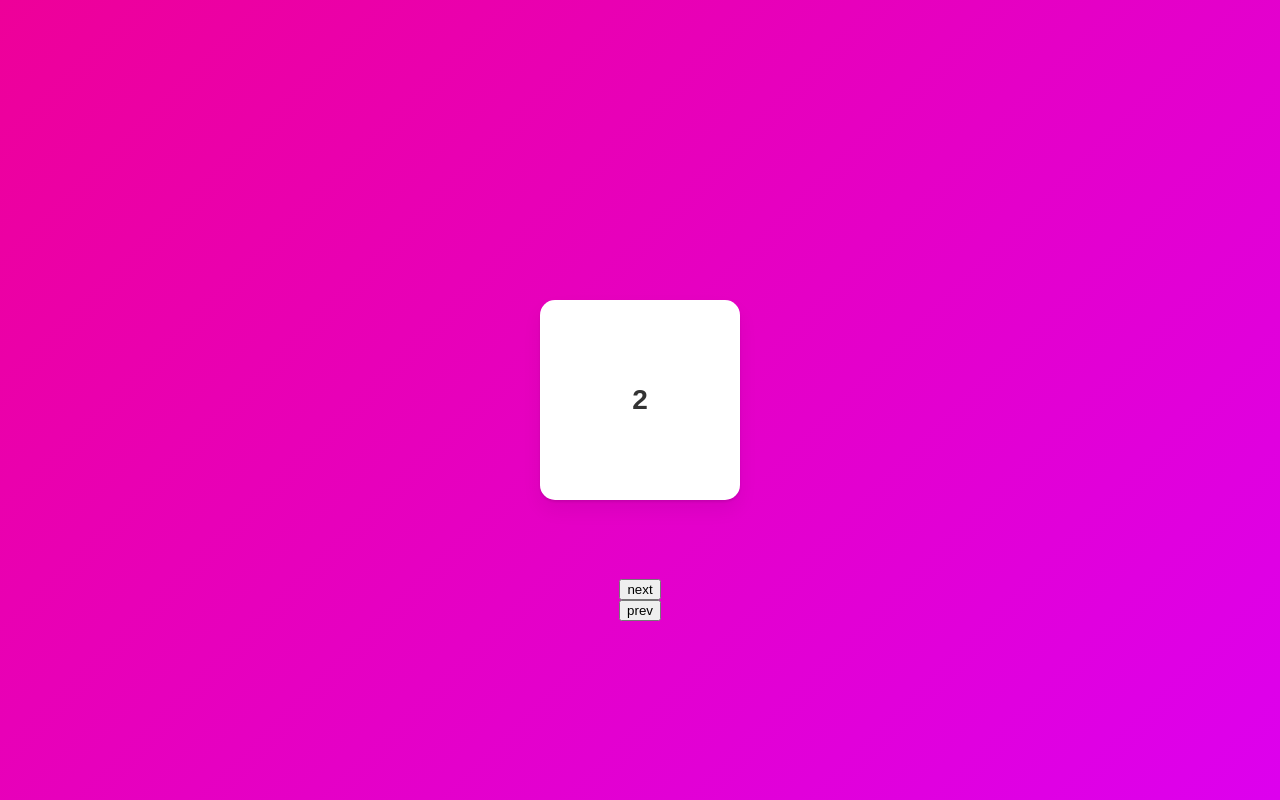
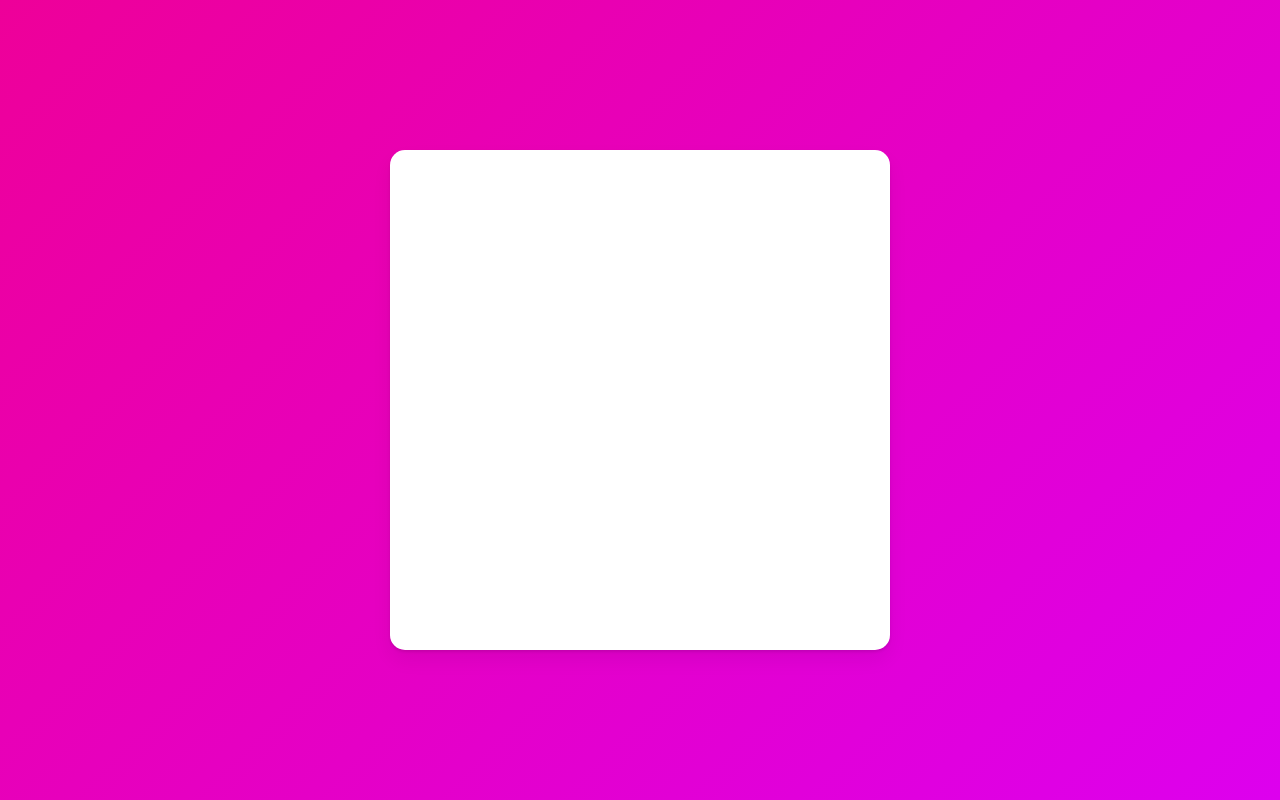
Before and after one commit to Cottonwood-moa/Framer-Motion, a React (Create React App) app: page / in a window 1280 px wide. Built offline with nearby package versions, Linux system fonts and the light colour scheme.

Commit message:
no message

```diff
--- a/src/App.tsx
+++ b/src/App.tsx
@@ -18,62 +18,37 @@ const Wrapper = styled(motion.div)`
 
 const Box = styled(motion.div)`
   position: absolute;
-  width: 200px;
-  height: 200px;
+  width: 500px;
+  height: 500px;
   border-radius: 15px;
   background-color: white;
   box-shadow: 0 2px 3px rgba(0, 0, 0, 0.1), 0 10px 20px rgba(0, 0, 0, 0.06);
   display: flex;
-  justify-content: center;
-  align-items: center;
   font-weight: bold;
   font-size: 28px;
 `;
-const boxVariants = {
-  start: (back: boolean) => ({
-    x: back ? -500 : 500,
-    opacity: 0,
-    rotate: 0,
-  }),
-  end: {
-    x: 0,
-    opacity: 1,
-    rotate: 360,
-  },
-  hide: (back: boolean) => ({
-    x: back ? 500 : -500,
-    opacity: 0,
-    rotate: 0,
-  }),
-};
+const Circle = styled(motion.div)`
+  width: 100px;
+  height: 100px;
+  border-radius: 50%;
+  background-color: ${(props) => props.theme.accentColor};
+`;
 function App() {
-  const [visible, setVisible] = useState(2);
-  const [back, setBack] = useState(false);
-  const nextButton = () => {
-    setBack(false);
-    setVisible((prev) => (prev === 10 ? (prev = 1) : prev + 1));
-  };
-  const prevButton = () => {
-    setBack(true);
-    setVisible((prev) => (prev === 1 ? (prev = 10) : prev - 1));
+  const [isClicked, setIsClicked] = useState(false);
+  const onClick = () => {
+    setIsClicked((prev) => !prev);
   };
   return (
-    <Wrapper>
+    <Wrapper onClick={onClick}>
       {/* exitBeforeEnter => exit,enter 애니메이션이 동시에 실행되지 않도록 */}
-      <AnimatePresence custom={back}>
-        <Box
-          key={visible}
-          custom={back}
-          variants={boxVariants}
-          initial={`start`}
-          animate={`end`}
-          exit={`hide`}
-        >
-          {visible}
-        </Box>
-      </AnimatePresence>
-      <button onClick={nextButton}>next</button>
-      <button onClick={prevButton}>prev</button>
+      <Box
+        style={{
+          justifyContent: isClicked ? "center" : "flex-start",
+          alignItems: isClicked ? "center" : "flex-start",
+        }}
+      >
+        <Circle layout />
+      </Box>
     </Wrapper>
   );
 }
```
